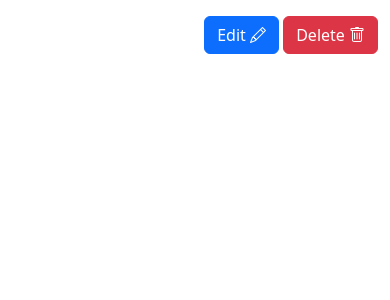
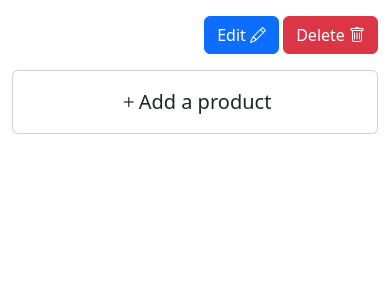
Before and after one commit to sokoloowski/shopping-list, a Symfony app: template templates/shopping_list/details.html.twig in a window 390 px wide. Shown: the part 56-356 px from the top of the page. Run offline with Twig, Linux system fonts and the light colour scheme; the template is opened without the code that fills it, so the values that code supplies are empty; some libraries are stand-ins or nearby versions.

Commit message:
Add new product button

```diff
--- a/templates/shopping_list/details.html.twig
+++ b/templates/shopping_list/details.html.twig
@@ -17,13 +17,20 @@
         </div>
     </div>
     <div class="row row-cols-1 g-3">
+        <div class="col col-md-8 offset-md-2">
+            <a href="{{ path('app_product_create', {list: list.id}) }}"
+               class="card p-3 d-flex align-items-center justify-content-center flex-row lead text-decoration-none">
+                <i class="bi bi-plus"></i>
+                Add a product
+            </a>
+        </div>
         {% for product in list.products %}
             <div class="col col-md-8 offset-md-2">
                 <div class="card">
                     <div class="row g-0">
                         <div class="col-md-4">
-                            <img src="{{ path('app_product_photo', {list: list.id, product: product.id}) }}"
-                                 class="img-fluid rounded-start" alt="{{ product.name }} photo">
+                            <img src="{{ product.imageName ? vich_uploader_asset(product) : 'https://via.placeholder.com/250' }}"
+                                 class="img-fluid rounded-start w-100" alt="{{ product.name }} photo">
                         </div>
                         <div class="col-md-8">
                             <div class="row g-0 h-100">
```
Also changed, not shown: tests/Controller/ProductController/ToggleTest.php (+4 -4 lines).
